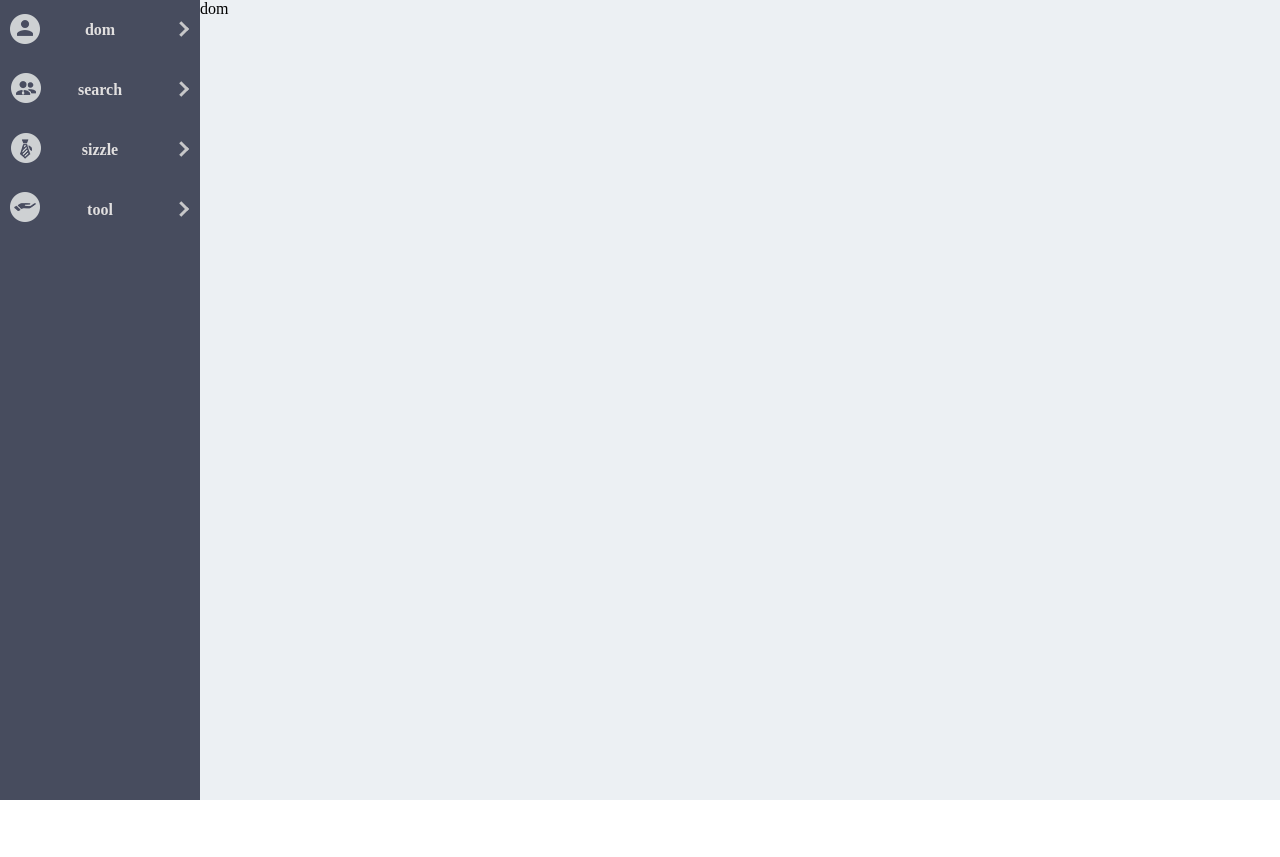
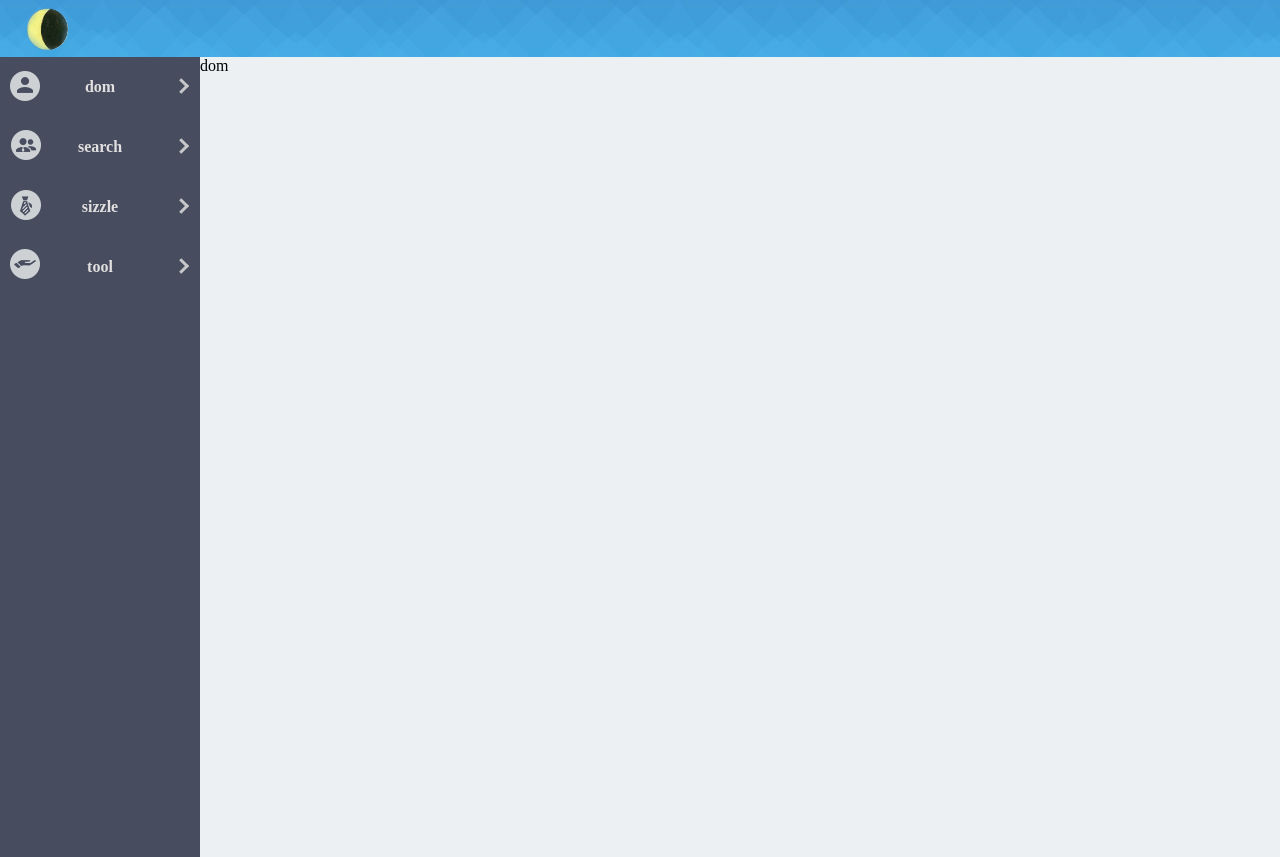
Before and after one commit to 1057891494/Luna.js, a website: page docs/index.html in a window 1280 px wide. Before the commit the page ends 800 px from the top, so only its background shows below. Drawn offline with Linux system fonts and the light colour scheme.

Commit message:
top added

```diff
--- a/docs/index.html
+++ b/docs/index.html
@@ -21,6 +21,9 @@
 </head>
 
 <body class="index-body">
+    <div class="header">
+        <div class="logo"></div>
+    </div>
     <div class="leader">
         <ul>
             <li>
--- a/docs/style.css
+++ b/docs/style.css
@@ -11,7 +11,20 @@ iframe {
 .index-body {
     font-size: 0;
 }
-
+.header{
+	background-image: url(./top.png);
+    height: 57px;
+    background-repeat: no-repeat;
+    background-size: cover;
+}
+.logo{
+	background-image: url(./luna.png);
+    background-repeat: no-repeat;
+    background-position: 20px;
+    width: 70px;
+    height: 57px;
+    background-size: contain;
+}
 .leader {
     display: inline-block;
     font-size: 0;
```
Also changed, not shown: docs/top.png (added).
